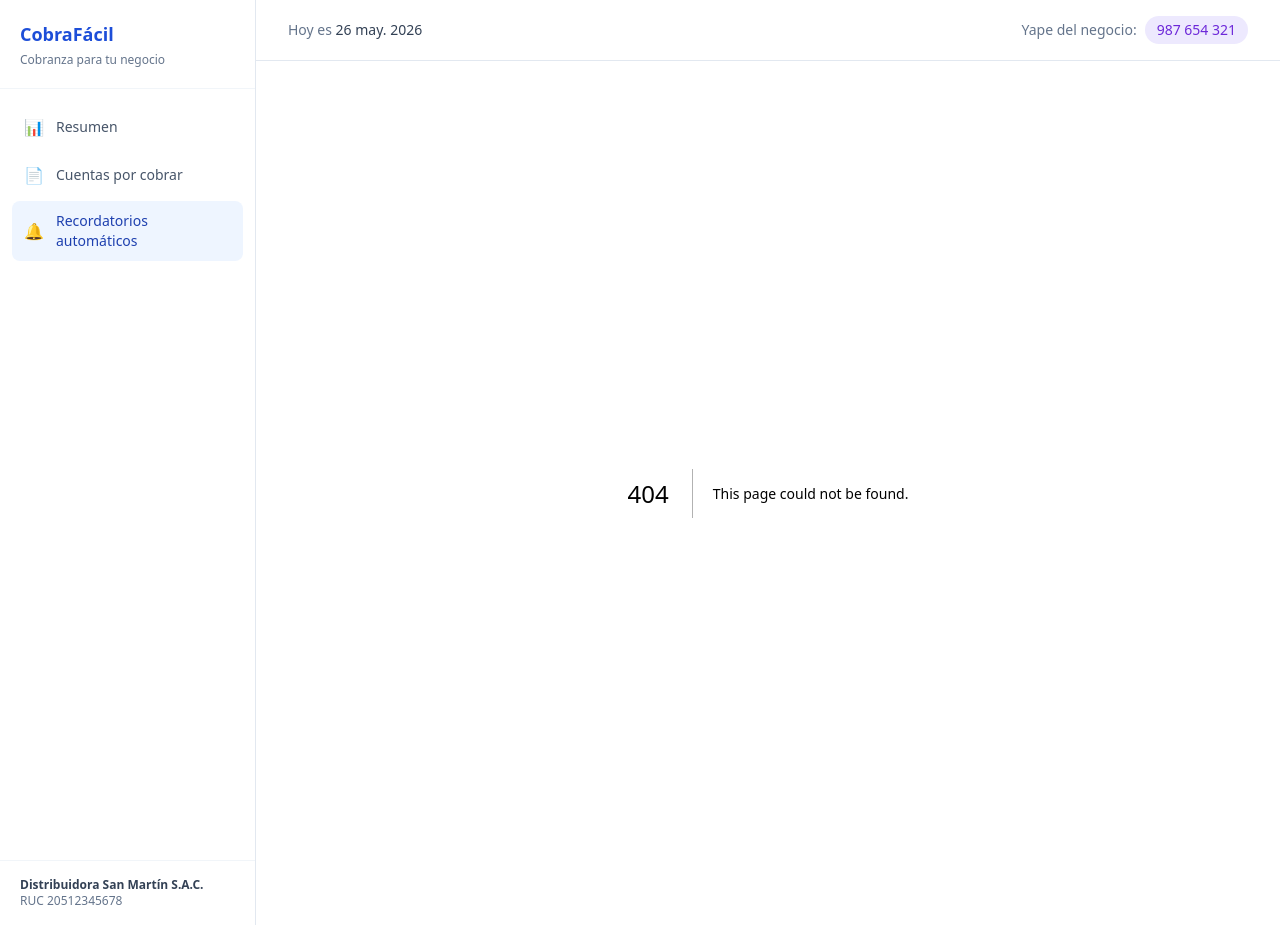
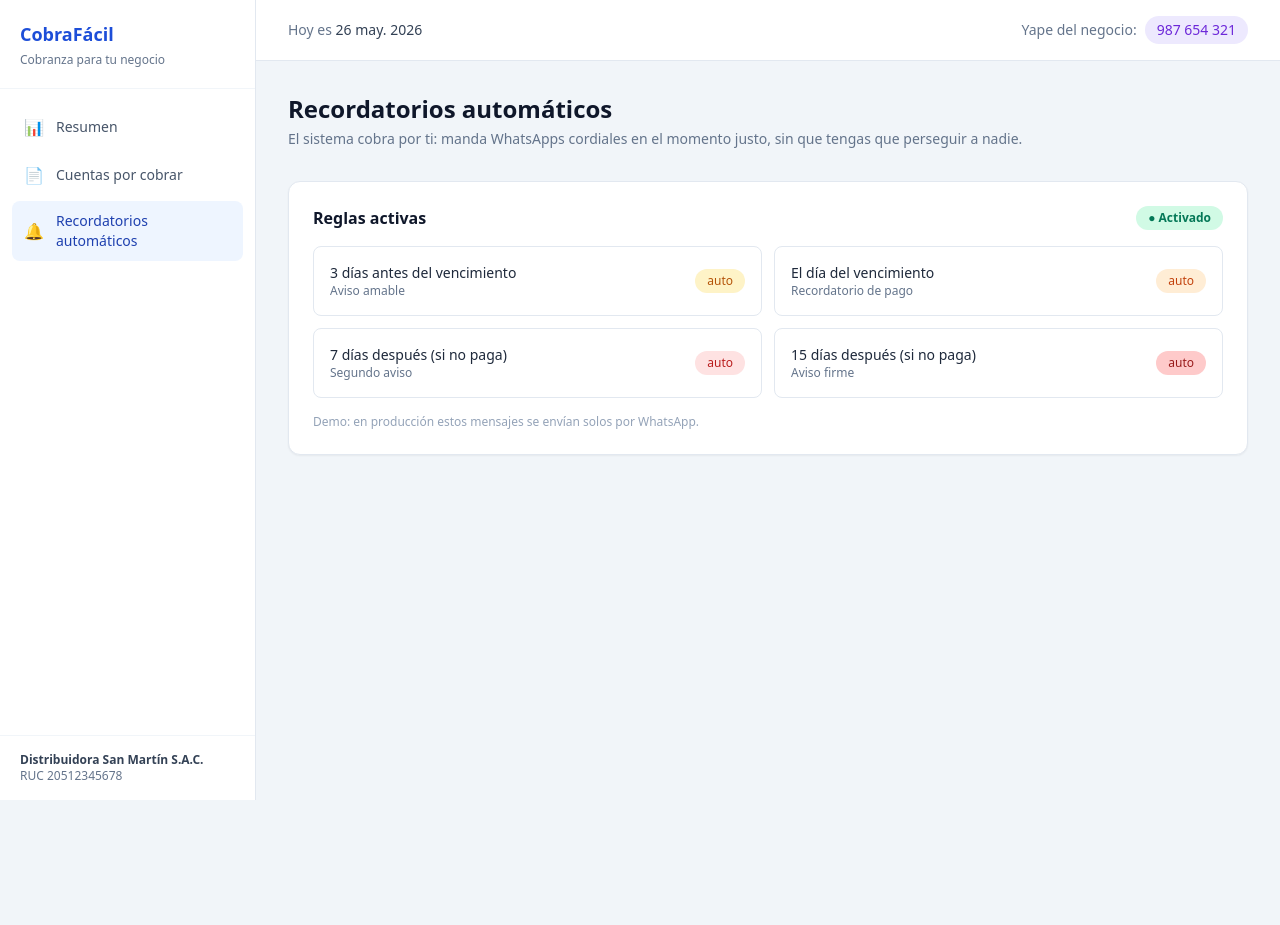
Before and after one commit to brenpc1443/cobrafacil, a Next.js app: page /recordatorios in a window 1280 px wide. Before the commit this address had no page. After the commit the page ends 800 px from the top, so only its background shows below. Built offline with nearby package versions, Linux system fonts and the light colour scheme.

Commit message:
feat: add automatic reminder rules

```diff
--- /dev/null
+++ b/app/recordatorios/page.tsx
@@ -0,0 +1,43 @@
+export default function RecordatoriosPage() {
+  const reglas = [
+    { cuando: "3 días antes del vencimiento", tono: "Aviso amable", color: "bg-amber-100 text-amber-700" },
+    { cuando: "El día del vencimiento", tono: "Recordatorio de pago", color: "bg-orange-100 text-orange-700" },
+    { cuando: "7 días después (si no paga)", tono: "Segundo aviso", color: "bg-red-100 text-red-700" },
+    { cuando: "15 días después (si no paga)", tono: "Aviso firme", color: "bg-red-200 text-red-800" },
+  ];
+
+  return (
+    <div className="space-y-8">
+      <div>
+        <h1 className="text-2xl font-bold text-slate-900">Recordatorios automáticos</h1>
+        <p className="mt-1 text-sm text-slate-500">
+          El sistema cobra por ti: manda WhatsApps cordiales en el momento justo, sin que tengas que perseguir a nadie.
+        </p>
+      </div>
+
+      {/* Reglas activas */}
+      <div className="rounded-xl border border-slate-200 bg-white p-6 shadow-sm">
+        <div className="flex items-center justify-between">
+          <h2 className="text-base font-semibold text-slate-900">Reglas activas</h2>
+          <span className="rounded-full bg-emerald-100 px-3 py-1 text-xs font-semibold text-emerald-700">
+            ● Activado
+          </span>
+        </div>
+        <div className="mt-4 grid grid-cols-1 gap-3 sm:grid-cols-2">
+          {reglas.map((r) => (
+            <div key={r.cuando} className="flex items-center justify-between rounded-lg border border-slate-200 p-4">
+              <div>
+                <div className="text-sm font-medium text-slate-800">{r.cuando}</div>
+                <div className="text-xs text-slate-500">{r.tono}</div>
+              </div>
+              <span className={`rounded-full px-3 py-1 text-xs font-medium ${r.color}`}>auto</span>
+            </div>
+          ))}
+        </div>
+        <p className="mt-4 text-xs text-slate-400">
+          Demo: en producción estos mensajes se envían solos por WhatsApp.
+        </p>
+      </div>
+    </div>
+  );
+}
```
